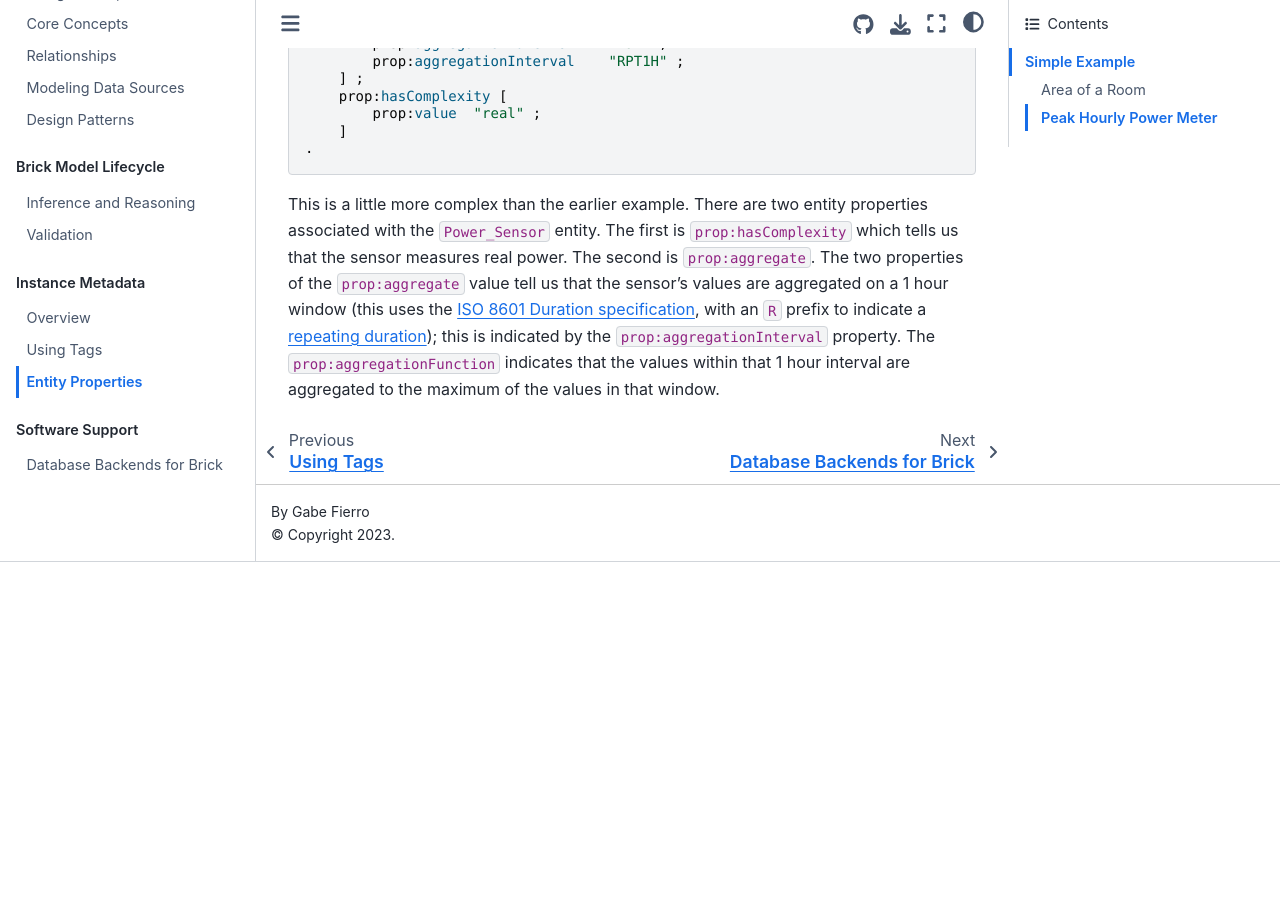
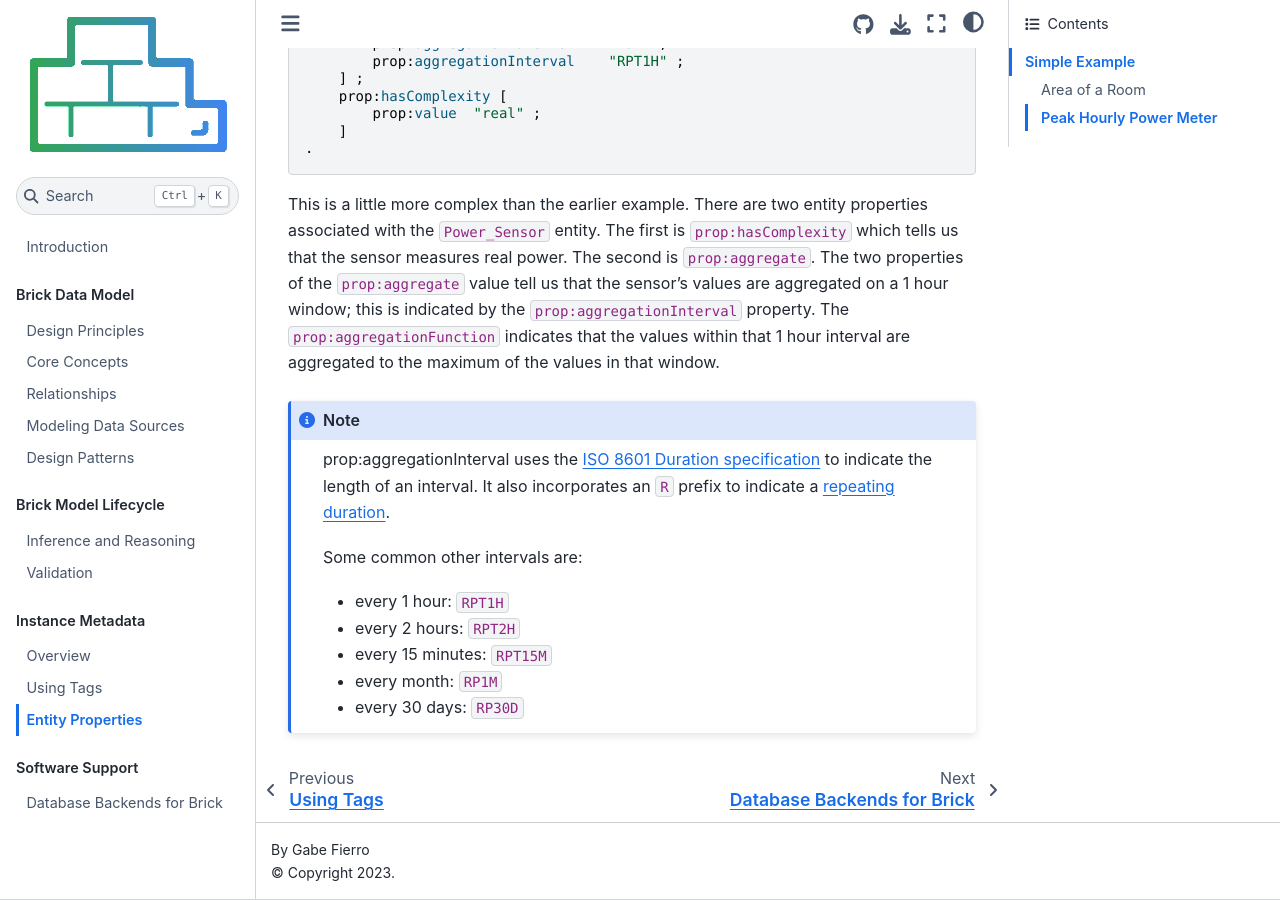
Before and after one commit to BrickSchema/docs, a Jupyter Book: the page built from metadata/entity-properties.md, in a window 1280 px wide and 900 px high, scrolled down 1867 px. Built offline with Jupyter Book 1.0.4 settings and Sphinx 7.4.7 and the Sphinx Book theme 1.1.4, drawn with Linux system fonts in a browser that asks for light colours; before the commit the page ends 2429 px from its top, so only the background shows below that.

Commit message:
update more notes

````diff
--- a/metadata/entity-properties.md
+++ b/metadata/entity-properties.md
@@ -69,4 +69,15 @@ This is the model of a power sensor which tracks the peak hourly real power.
 .
 ```
 
-This is a little more complex than the earlier example. There are two entity properties associated with the `Power_Sensor` entity. The first is `prop:hasComplexity` which tells us that the sensor measures real power. The second is `prop:aggregate`. The two properties of the `prop:aggregate` value tell us that the sensor's values are aggregated on a 1 hour window (this uses the [ISO 8601 Duration specification](https://en.wikipedia.org/wiki/ISO_8601#Durations), with an `R` prefix to indicate a [repeating duration](https://en.wikipedia.org/wiki/ISO_8601#Repeating_intervals)); this is indicated by the `prop:aggregationInterval` property. The `prop:aggregationFunction` indicates that the values within that 1 hour interval are aggregated to the maximum of the values in that window.
+This is a little more complex than the earlier example. There are two entity properties associated with the `Power_Sensor` entity. The first is `prop:hasComplexity` which tells us that the sensor measures real power. The second is `prop:aggregate`. The two properties of the `prop:aggregate` value tell us that the sensor's values are aggregated on a 1 hour window; this is indicated by the `prop:aggregationInterval` property. The `prop:aggregationFunction` indicates that the values within that 1 hour interval are aggregated to the maximum of the values in that window.
+
+```{note}
+prop:aggregationInterval uses the [ISO 8601 Duration specification](https://en.wikipedia.org/wiki/ISO_8601#Durations) to indicate the length of an interval. It also incorporates an `R` prefix to indicate a [repeating duration](https://en.wikipedia.org/wiki/ISO_8601#Repeating_intervals).
+
+Some common other intervals are:
+- every 1 hour: `RPT1H`
+- every 2 hours: `RPT2H`
+- every 15 minutes: `RPT15M`
+- every month: `RP1M`
+- every 30 days: `RP30D`
+```
````
